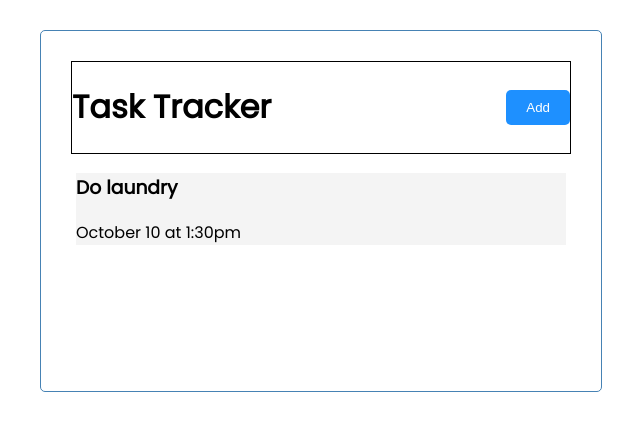
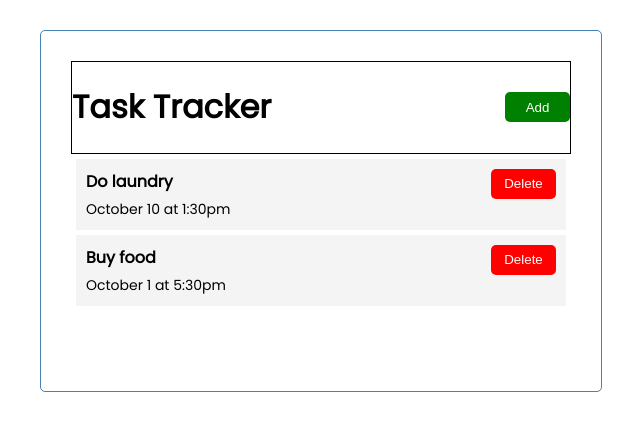
Before and after one commit to admiralzhenghe/react-task-tracker, a React (Create React App) app: page / in a window 1280 px wide. Shown: the top 430 px of the page, without its empty margins (319-959 px from the left). Built offline with nearby package versions, Linux system fonts and the light colour scheme.

Commit message:
added Delete button onClick eventListener

```diff
--- a/public/index.html
+++ b/public/index.html
@@ -9,10 +9,6 @@
       name="description"
       content="Web site created using create-react-app"
     />
-    <link rel="apple-touch-icon" href="%PUBLIC_URL%/logo192.png" />
-
-    <link rel="manifest" href="%PUBLIC_URL%/manifest.json" />
-
     <title>Task Tracker App</title>
   </head>
   <body>
--- a/src/App.js
+++ b/src/App.js
@@ -9,13 +9,24 @@ const App = () => {
     text: 'Do laundry',
     day: 'October 10 at 1:30pm',
     reminder: true,
+  },
+  {
+    id: 2,
+    text: 'Buy food',
+    day: 'October 1 at 5:30pm',
+    reminder: true,
+  },
+  ])
+
+  const deleteTask = (id) => {
+    console.log('delete', id)
+    // setTasks(tasks.filter(task => task.id !== id))
   }
-  ])
 
   return (
     <div className="container">
       <Header />
-      <Tasks tasks={tasks}/>
+      <Tasks tasks={ tasks } onDelete={deleteTask}/>
     </div>
   )
 }
--- a/src/components/Button.js
+++ b/src/components/Button.js
@@ -1,9 +1,11 @@
 import PropTypes from 'prop-types'
 
-const Button = ({ color, text }) => {
+const Button = ({ color, id, text, onDelete }) => {
     return (
-        <button style = {{backgroundColor: color}}
-        className='btn'>
+        <button
+        style = {{backgroundColor: color}}
+        className='btn'
+        onClick={() => onDelete(id)}>
             {text}
         </button>
         )
--- a/src/components/Header.js
+++ b/src/components/Header.js
@@ -3,8 +3,8 @@ import Button from './Button'
 const Header = () => {
     return (
         <header className='header'>
-            <h1 style={headingStyle}>Task Tracker</h1>
-            <Button color="dodgerblue" text="Add" />
+            <h1 style={ headingStyle }>Task Tracker</h1>
+            <Button color="green" text="Add" />
         </header>
     );
 }
--- a/src/components/Task.js
+++ b/src/components/Task.js
@@ -1,8 +1,13 @@
-const Task = ({task}) => {
+import Button from './Button'
+
+const Task = ({ task, onDelete }) => {
     return (
-        <div className="task">
-            <h3 key={task.id}>{task.text}</h3>
-            <p>{task.day}</p>
+        <div className="task" key={task.id}>
+            <div className="task-container">
+                <div className="task-text">{task.text}</div>
+                <Button color="red" id={task.id} text="Delete" onDelete={onDelete}/>
+            </div>
+            <div className="task-day">{task.day}</div>
         </div>
     )
 }
--- a/src/components/Tasks.js
+++ b/src/components/Tasks.js
@@ -1,10 +1,10 @@
 import Task from './Task'
 
-const Tasks = ({tasks}) => {
+const Tasks = ({ tasks, onDelete }) => {
     return (
         <>
             {tasks.map((task) => (
-                <Task task={task} />
+                <Task task={ task } onDelete={ onDelete }/>
             ))}
         </>
     )
--- a/src/index.css
+++ b/src/index.css
@@ -25,13 +25,27 @@ body {
   border: none;
   border-radius: 5px;
   color: white;
+  cursor: pointer;
+  height: 30px;
+  width: 65px;
   text-align: center;
-  padding: 10px 20px 10px 20px;
 }
 
 .task {
   background: #f4f4f4;
   margin: 5px;
-  /* padding: 10px 20px; */
-  cursor: pointer;
+  padding: 10px;
 }
+
+.task-container {
+  display: flex;
+  justify-content: space-between;
+}
+
+.task-text {
+  font-weight: bolder;
+}
+
+.task-day {
+  font-size: 14px;
+}
```
